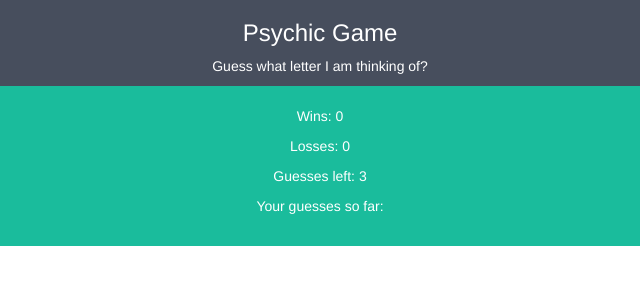
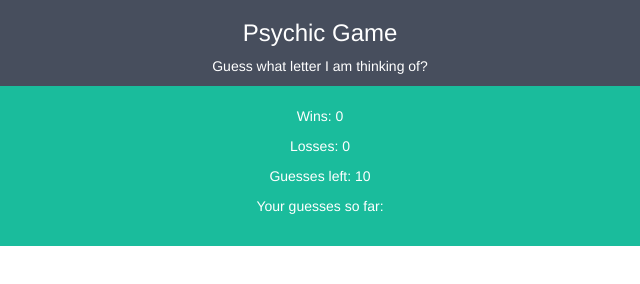
Before and after one commit to Ruha-RP/Psychic-Game, a plain HTML site: page index.html in a window 1280 px wide. Shown: the full height of the page, 320-960 px from the left. Drawn offline with nearby package versions, Linux system fonts and the light colour scheme.

Commit message:
number of tries chnaged to 10

```diff
--- a/index.html
+++ b/index.html
@@ -31,7 +31,7 @@
 	<div class="Stats">
 		<p>Wins: <span id="wins">0</span></p>
 		<p>Losses: <span id="losses">0</span></p>
-		<p>Guesses left: <span id="guesses">3</span></p>
+		<p>Guesses left: <span id="guesses">10</span></p>
 		<p>Your guesses so far: <span id="soFar"></span></p>
 	</div>
 
```
